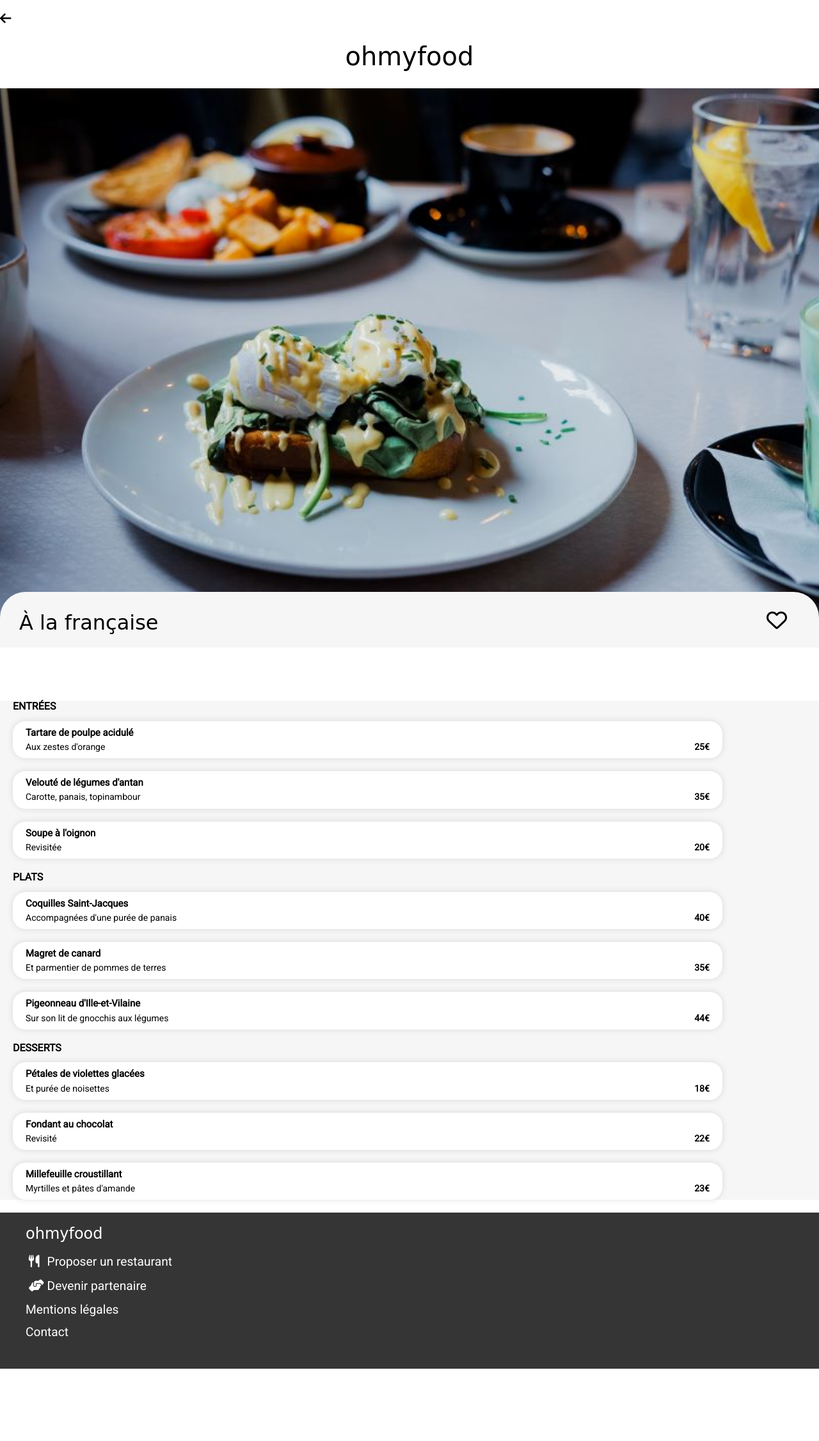
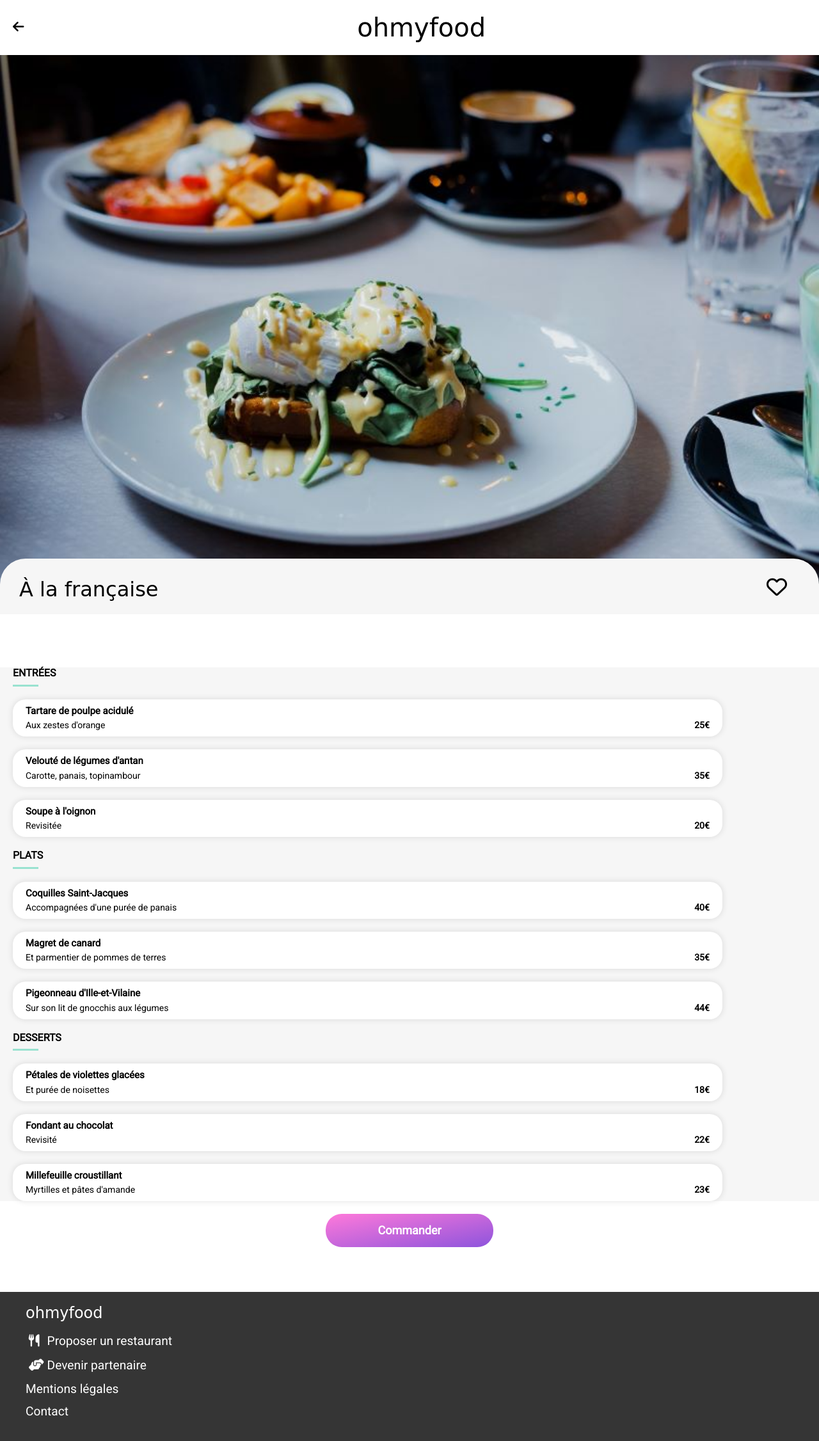
Before and after one commit to mathloss/MathieuLosserand_3_08022022, a website: page alafrancaise.html in a window 1280 px wide. Shown: the whole page at 64% size. Before the commit the page ends 2139 px from the top, so only its background shows below. Drawn offline with Linux system fonts and the light colour scheme; a web font is replaced by a local one.

Commit message:
corrections divers et trait vert

```diff
--- a/alafrancaise.html
+++ b/alafrancaise.html
@@ -29,6 +29,7 @@
         </div>
         <div class="plats">
             <h2>ENTRÉES</h2>
+            <div class="trait-vert"></div>
             <div class="all-entrees">
                 <div class="plat-box">
                     <h3>Tartare de poulpe acidulé</h3>
@@ -54,6 +55,7 @@
             </div>
 
             <h2>PLATS</h2>
+            <div class="trait-vert"></div>
             <div class="all-entrees">
                 <div class="plat-box">
                     <h3>Coquilles Saint-Jacques</h3>
@@ -79,6 +81,7 @@
             </div>
 
             <h2>DESSERTS</h2>
+            <div class="trait-vert"></div>
             <div class="all-entrees">
                 <div class="plat-box">
                     <h3>Pétales de violettes glacées</h3>
@@ -102,6 +105,11 @@
                     </div>
                 </div>
             </div>
+        </div>
+        <div class="colored-button">
+            <button>
+                Commander
+            </button>
         </div>
     </main>
 
--- a/sass/componants/_button.scss
+++ b/sass/componants/_button.scss
@@ -1,3 +1,8 @@
+.colored-button {
+    display: flex;
+    justify-content: center;
+    padding-bottom: 50px;
+    margin-bottom: 20px;
     button {
         align-items: center;
         width:250px;
@@ -10,3 +15,4 @@ button {
         border-radius: 25px;
 
     }
+}
--- /dev/null
+++ b/sass/componants/_page-restaurant-titre.scss
@@ -0,0 +1,12 @@
+.titre-restaurant {
+    display: flex;
+    align-items: center;
+    padding-bottom:20px;
+    i {
+        padding-left: 20px;
+    }
+    h1 {
+        margin: 0 auto;
+    }
+
+}
--- /dev/null
+++ b/sass/componants/_trait-vert.scss
@@ -0,0 +1,7 @@
+.trait-vert {
+    width:40px;
+    margin-top: -5px;
+    margin-left: 20px;
+    padding-bottom: 20px;
+    border-top: 3px $third solid;
+}
--- a/sass/main.scss
+++ b/sass/main.scss
@@ -5,7 +5,9 @@
 @import "./layout/footer";
 @import "./componants/fonctionnement";
 @import "./componants/localisation";
+@import "./componants/button";
+@import "./componants/trait-vert";
+@import "./componants/page-restaurant-titre";
 @import "./pages/index";
 @import "./componants/restaurant-card";
-@import "./componants/button";
 @import "./pages/restaurants";
--- a/sass/pages/_index.scss
+++ b/sass/pages/_index.scss
@@ -32,11 +32,4 @@ header {
         display: flex;
         justify-content: center;
     }
-    .header-button {
-        display: flex;
-        justify-content: center;
-        padding-bottom: 50px;
-        margin-bottom: 20px;
-    }
-
 }
```
Also changed, not shown: index.html (+5 -5 lines), lanoteenchantee.html (+8 -0 lines), lapalettedugout.html (+8 -0 lines), ledelicedessens.html (+8 -0 lines), css/style.css, 1 other file. Lines whose indentation alone changed are shown as unchanged.
